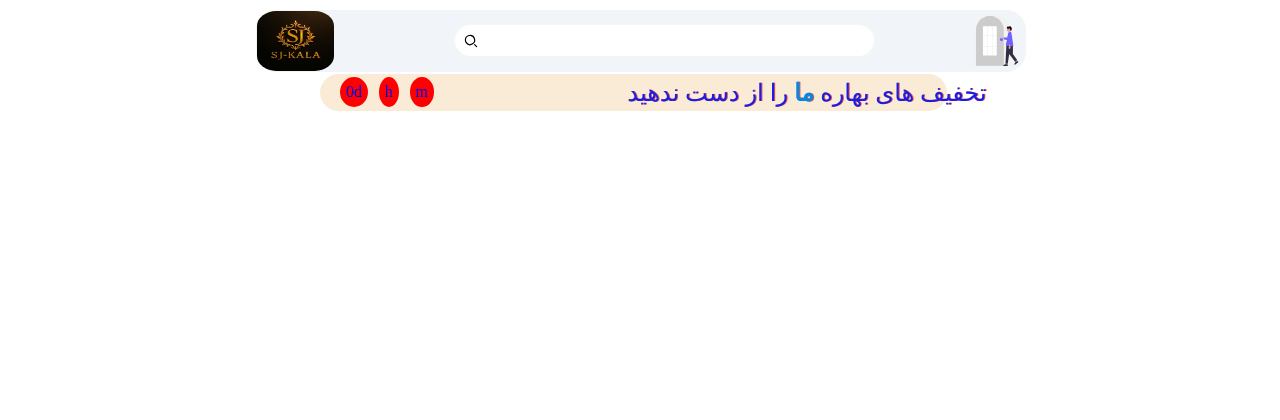
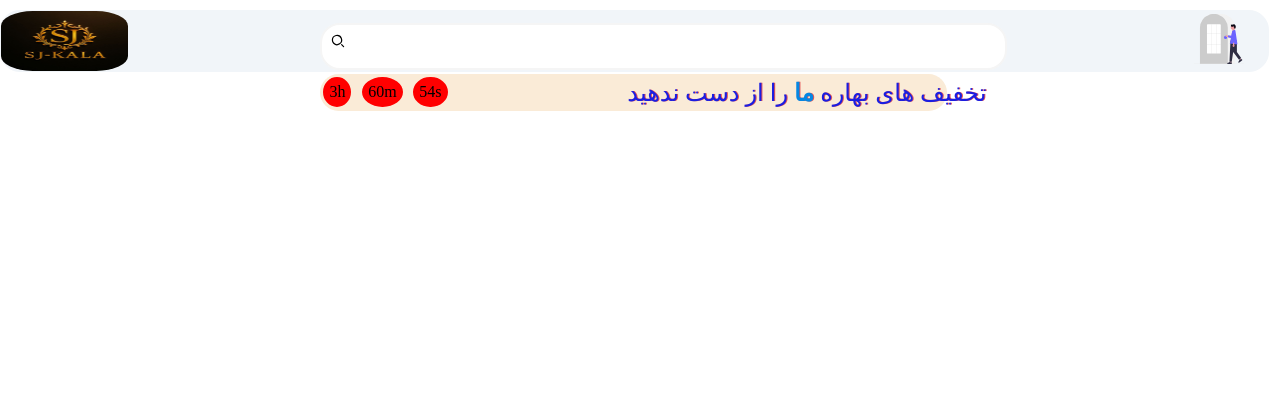
Before and after one commit to sajadzareOfficial/django_shop, a Django app: template shop/mahsoolat/templates/Main_page/main_page.html in a window 1280 px wide. Shown: the top 420 px of the page. Run offline with Django 5.2, Linux system fonts and the light colour scheme; the template is opened without the code that fills it, so the values that code supplies are empty.

Commit message:
fix-bog-header

```diff
--- /dev/null
+++ b/shop/mahsoolat/static/css/mainPage.css
@@ -0,0 +1,259 @@
+body{
+    background-color:#ffffff;
+    margin: 0%;
+    min-width: 681px;
+    min-height: 868px;
+  }
+  a{
+        text-decoration: none;
+
+      }
+    .header{
+          margin-top: 10px;
+          width: 99vw;
+          height: 60px;
+          background-color: #f1f5f9;
+          border-radius: 20px;
+          /* background-color: red; */
+          border: 0.5px solid #f1f5f9;
+          /* position: relative; */
+          /* left: 20%; */
+      }
+      .content{
+          width: 100%;
+          height: 100%;
+      }
+      .input{
+        display: inline-block;
+        width: 50%;
+        height: 50%;
+        position: absolute  ;
+        /* top: 7%; */
+        left: 25%;
+        padding-top: 6px;
+       }
+       .searching{
+        display: inline;
+        position: absolute;
+        top: 20px;
+        left: 8px;
+       }
+      .input-1{
+        width: 100%;
+        height: 10%;
+        /* padding-top: 2%; */
+        position: absolute;
+        top: 3%;
+        border-radius: 20px;
+        outline: none;
+        border: 2px solid #f5f5f5;
+        display: inline-block;
+        padding-left: 41px;
+      }
+      .input-1:focus{
+        color: red;
+      }
+      .site-logo{
+          width: 10%;
+          height: 100%;
+          border-radius: 25%;
+          display: inline-block;
+          /* margin-left: 2px; */
+           /* position: relative; */
+          /*top: 0%;
+          left: 0%; */
+
+
+
+      }
+      .section-onder-the-header{
+
+        /* background-color: #0587e3; */
+        position: absolute;
+        right: 0%;
+        display: inline-block;
+        /* top:4%; */
+        /* border: 2px solid wheat; */
+        border-radius: 10px;
+      }
+      .img-login{
+        width: 100%;
+        position: relative;
+        top: 3px;
+        right: 31px;
+
+    }
+
+      .text-section-onder-the-header{
+        text-align: center;
+        /* font-size: larg; */
+        /* margin-top:   30%; */
+      }
+      .text-header{
+          width: 81.8%;
+          height: 17.5%;
+          background-color: white ;
+          position: relative;
+          /* left:20% ; */
+          top: 0.89%;
+
+      }
+      .header-text-div{
+          width: 80%;
+          height: 18%;
+          position: absolute;
+          right:0% ;
+      }
+      .p-text-in-header{
+        display: inline-block;
+        font-size: xx-large;
+        font-weight: bold;
+        position:  absolute;
+        right: 0%;
+        margin: 0%;
+        margin-right: 2%;
+
+        margin-top: 1%;
+        /* text-shadow: 0.2px 1px blue ; */
+      }
+
+  #header{
+    margin:  0%;
+    margin-top: 2px;
+    display: block;
+    width: 49%;
+    /* height: 6vh; */
+    background-color: antiquewhite;
+    position: relative;
+    left:25%;
+    border-radius: 20px;
+
+  }
+  .div_content_header{
+    width: 75%;
+
+    position: absolute;
+    /* right: 5%; */
+    left: 49%;
+    /* left: 47%; */
+  }
+  .content-header{
+    margin:  0%;
+    direction: ltr;
+    /* padding-right: 2%; */
+    /* padding-top: 1%; */
+    font-size: x-large;
+    color: rgb(26, 30, 226);
+    text-shadow:1px 0px rgb(228, 85, 85) ;
+    margin-top: 1%;
+    display: inline-block;
+
+    /* min-width: 352px; */
+
+  }
+  .div-circles{
+    /* background-color: #fff; */
+    display: block;
+    width: 30%;
+    height: 100%;
+    position: relative;
+    min-width: 150px;
+
+  }
+  .circle{
+    margin: 1.8%;
+    display:inline-block;
+    background-color: red;
+    border: .4rem  solid red ;
+    border-radius: 100%;
+
+
+  }
+  #day{
+    margin-left: 20px;
+  }
+  .section{
+    width: 20vw;
+    height: 70vh;
+    background-color: #f1f5f9;
+    border-radius: 15px;
+    display: inline-block;
+    margin: 20px;
+    margin-top: 8px;
+
+  }
+  .section-img{
+    height: 40%;
+    background-color: rosybrown;
+    border-radius: 10px;
+  }
+  .hr{
+    margin: 0%; border: 2px solid wheat;
+  }
+  .section-texts{
+    font-size: xx-large;
+    font-weight: bold;
+    /* display: inline-block; */
+    /* direction: rtl; */
+    text-align: center;
+    margin: 14.9px;
+    /* position: absolute; */
+
+    /* right: 0%; */
+  }
+  .section-a{
+    text-align: center;
+    display: block;
+    font-size: 50px ;
+    background-color: rgb(228, 85, 85);
+    border-radius: 10px;
+  }
+  .footer{
+    background-color: #f1f5f9;
+    width: 100vw;
+    height: 15vh;
+    position: fixed;
+    bottom:5px ;
+  }
+      .footer-div{
+          width: 100%;
+          height: 100%;
+          background-color: #f1f5f9;
+        }
+      .footer-img{
+          width: 10%;
+          height: 100%;
+          position: relative;
+          left: 2%;
+          bottom: 0%;
+
+      }
+
+      .p-footer{
+          width: 50%;
+          /* height: 100%; */
+          display: inline;
+          position: absolute;
+          right: 0%;
+          text-align: center;
+          font-size: 3vw;
+          font-weight: bold;
+          color: rgb(252, 60, 12);
+
+      }
+      .phone-number{
+          position: relative;
+          left: 15%;
+          bottom: 10%;
+          margin: 0%;
+          display: inline-block;
+      }
+      #phone-number1{
+          padding: 20px;
+          font-size: 2vw;
+          font-weight: bold;
+          color: black;
+          border-radius: 25PX;
+
+          padding-bottom: 0%;
+      }
--- /dev/null
+++ b/shop/mahsoolat/static/js/test.js
@@ -0,0 +1,29 @@
+var second_element = document.getElementById("second")
+var min_element = document.getElementById("min_element")
+var hour_element = document.getElementById("hour_element")
+var second=60
+var min=60
+var hour = 3
+
+setInterval(function(){
+    second --
+    if (hour===0 && min===0 ){
+        second=0
+        return
+    }
+    if(min===0){
+        hour--
+        min=1
+
+    };
+    if (second===0){
+        min--
+        second=5
+
+    }
+    hour_element.textContent=hour+"h"
+
+    min_element.textContent=min+"m"
+
+    second_element.textContent=second+"s"
+},1000)
--- a/shop/mahsoolat/templates/Main_page/main_page.html
+++ b/shop/mahsoolat/templates/Main_page/main_page.html
@@ -5,313 +5,36 @@
   <meta charset="UTF-8">
   <meta name="viewport" content="width=device-width, initial-scale=1.0">
   <title>main_page</title>
+  <link rel="stylesheet" href="{% static 'css/mainPage.css' %}">
 
-  <style>
-    body{
-      background-color:#ffffff;
-      margin: 0%;
-      min-width: 681px;
-      min-height: 868px;
-    }
-    a{
-          text-decoration: none;
+</head>
+<body>
+  <header class="header">
+      <div class="content">
+          <img class="site-logo" src="/static/images/photo_2025-04-20_23-57-01.jpg" alt="">
+              {% if login == True %}
 
-        }
-      .header{
-            margin-top: 10px;
-            width: 60vw;
-            height: 60px;
-            background-color: #f1f5f9;
-            border-radius: 20px;
-            /* background-color: red; */
-            border: 0.5px solid #f1f5f9;
-            position: relative;
-            left: 20%;
-        }
-        .content{
-            width: 100%;
-            height: 100%;
-        }
-        .input{
-          display: inline-block;
-          width: 70%;
-          height: 70%;
-          position: relative;
-          left: 15%;
-          padding-top: 6px;
-         }
-         .searching{
-          display: inline;
-          position: absolute;
-          top: 14px;
-          left: 8px;
-         }
-        .input-1{
-          width: 100%;
-          height: 100%;
-          /* padding-top: 2%; */
-          position: relative;
-          border-radius: 20px;
-          outline: none;
-          border: 2px solid #f5f5f5;
-          padding-left: 41px;
-        }
-        .input-1:focus{
-          color: red;
-        }
-        .header-img{
-            width: 10%;
-            height: 100%;
-            border-radius: 25%;
-            display: inline-block;
-            /* margin-left: 2px; */
-            position: absolute;
-            top: 0%;
-            left: 0%;
+                {% else %}
+            <div class="section-onder-the-header">
+                        <a href="/login">
+                        <img class="img-login" src="../../static/images/undraw_login_weas.svg" alt="">
+                        </a>
+
+            </div>
+                      {% endif %}
+
+            <form class="input"  action="{%url 'serching_divice'%}">
+                <input class="input-1" type="text" name="form-input-in-searching">
+
+                <label for="submit-searching"><img  style="display: block;"  class="searching" src="../../static/images/search-svgrepo-com.svg" ></label>
+                <button  id="submit-searching" type="submit" style="display: none;"></button>
 
 
 
-        }
-        .header-login{
-          width: 150px;
-          height: 70px;
-          /* background-color: #0587e3; */
-          position: absolute;
-          right: 0%;
-          /* top:4%; */
-          /* border: 2px solid wheat; */
-          border-radius: 10px;
-        }
-        .img-login{
-          margin: 0%;
-          padding: 0%;
-          position: absolute;
-          right: 18%;
-          top: -62%;
-          right: 0%;
-      }
+            </form>
 
-        .text-header-login{
-          text-align: center;
-          /* font-size: larg; */
-          /* margin-top:   30%; */
-        }
-        .text-header{
-            width: 81.8%;
-            height: 17.5%;
-            background-color: white ;
-            position: relative;
-            /* left:20% ; */
-            top: 0.89%;
-
-        }
-        .header-text-div{
-            width: 80%;
-            height: 18%;
-            position: absolute;
-            right:0% ;
-        }
-        .p-text-in-header{
-          display: inline-block;
-          font-size: xx-large;
-          font-weight: bold;
-          position:  absolute;
-          right: 0%;
-          margin: 0%;
-          margin-right: 2%;
-
-          margin-top: 1%;
-          /* text-shadow: 0.2px 1px blue ; */
-        }
-
-    #header{
-      margin:  0%;
-      margin-top: 2px;
-      display: block;
-      width: 49%;
-      /* height: 6vh; */
-      background-color: antiquewhite;
-      position: relative;
-      left:25%;
-      border-radius: 20px;
-
-    }
-    .div_content_header{
-      width: 75%;
-
-      position: absolute;
-      /* right: 5%; */
-      left: 49%;
-      /* left: 47%; */
-    }
-    .content-header{
-      margin:  0%;
-      direction: ltr;
-      /* padding-right: 2%; */
-      /* padding-top: 1%; */
-      font-size: x-large;
-      color: rgb(26, 30, 226);
-      text-shadow:1px 0px rgb(228, 85, 85) ;
-      margin-top: 1%;
-      display: inline-block;
-
-      /* min-width: 352px; */
-
-    }
-    .div-circles{
-      /* background-color: #fff; */
-      display: block;
-      width: 30%;
-      height: 100%;
-      position: relative;
-      min-width: 150px;
-
-    }
-    .circle{
-      margin: 1.8%;
-      display:inline-block;
-      background-color: red;
-      border: .4rem  solid red ;
-      border-radius: 100%;
-
-
-    }
-    #circle1{
-      margin-left: 20px;
-    }
-    .section{
-      width: 20vw;
-      height: 70vh;
-      background-color: #f1f5f9;
-      border-radius: 15px;
-      display: inline-block;
-      margin: 20px;
-      margin-top: 8px;
-
-    }
-    .section-img{
-      height: 40%;
-      background-color: rosybrown;
-      border-radius: 10px;
-    }
-    .hr{
-      margin: 0%; border: 2px solid wheat;
-    }
-    .section-texts{
-      font-size: xx-large;
-      font-weight: bold;
-      /* display: inline-block; */
-      /* direction: rtl; */
-      text-align: center;
-      margin: 14.9px;
-      /* position: absolute; */
-
-      /* right: 0%; */
-    }
-    .section-a{
-      text-align: center;
-      display: block;
-      font-size: 50px ;
-      background-color: rgb(228, 85, 85);
-      border-radius: 10px;
-    }
-    .footer{
-      background-color: #f1f5f9;
-      width: 100vw;
-      height: 15vh;
-      position: fixed;
-      bottom:5px ;
-    }
-        .footer-div{
-            width: 100%;
-            height: 100%;
-            background-color: #f1f5f9;
-          }
-        .footer-img{
-            width: 10%;
-            height: 100%;
-            position: relative;
-            left: 2%;
-            bottom: 0%;
-
-        }
-
-        .p-footer{
-            width: 50%;
-            /* height: 100%; */
-            display: inline;
-            position: absolute;
-            right: 0%;
-            text-align: center;
-            font-size: 3vw;
-            font-weight: bold;
-            color: rgb(252, 60, 12);
-
-        }
-        .phone-number{
-            position: relative;
-            left: 15%;
-            bottom: 10%;
-            margin: 0%;
-            display: inline-block;
-        }
-        #phone-number1{
-            padding: 20px;
-            font-size: 2vw;
-            font-weight: bold;
-            color: black;
-            border-radius: 25PX;
-
-            padding-bottom: 0%;
-        }
-
-  </style>
-</head>
-<body>
-  <header class="header">
-    <!-- <div class="header-text-div"> -->
-
-        <!-- <p class="p-text-in-header"><a href="">  گامی فراتر از تصور   sj-kala</a></p> -->
-         <div class="input">
-          <!-- <div class="searching"> -->
-          <!-- </div> -->
-            <form class="input"  action="{%url 'serching_divice'%}">
-              <input class="input-1" type="text" name="form-input-in-searching">
-              <!-- <input type="submit" > -->
-              <div>
-                <label for="submit-searching"><img  style="display: block;"  class="searching" src="../../static/images/search-svgrepo-com.svg" ></label>
-                <button  id="submit-searching" type="submit" style="display: none;"></button>
-              </div>
-
-
-            </form>
         </div>
-        {% if login == True %}
-
-        {% else %}
-        <div class="header-login">
-          <a href="/login">
-          <img class="img-login" src="../../static/images/undraw_login_weas.svg" alt="">
-
-           <!-- <p class="text-header-login">ورود|ثبت نام</p></a> -->
-
-         </div>
-         {% endif %}
-        <!-- <a  id="a-login-mainpage" class="text-header-font" href="">صفحه نخست</a>  -->
-
-    <!-- </div> -->
-
-
-    <div class="content">
-      <div class="header-img">
-          <img class="header-img" style="width: 100%; height: 100%;" src="/static/images/photo_2025-04-20_23-57-01.jpg" alt="">
-
-      </div>
-
-
-    </div>
-
-</header>
+  </header>
 
   <nav id="header">
     <div class="div_content_header">
@@ -319,9 +42,9 @@
       <p class="content-header"> تخفیف های بهاره <span style="font-weight: bold; color: #0587e3;">  ما  </span>را از دست ندهید</p>
     </div>
       <div class="div-circles">
-        <p class="circle" id="circle1">0{{time.day}}d</p>
-        <p class="circle" >{{time.h}}h</p>
-        <p class="circle" >{{time.m}}m</p>
+        <p class="circle" id="hour_element">h</p>
+        <p class="circle" id="min_element">m</p>
+        <p class="circle" id="second">s</p>
       </div>
   </nav>
   <section >
@@ -365,5 +88,8 @@
 
 
   </footer>
+  <script src="{% static 'js/test.js' %}"></script>
+  <!-- <script src="./test.js "></script> -->
+
 </body>
 </html>
```
